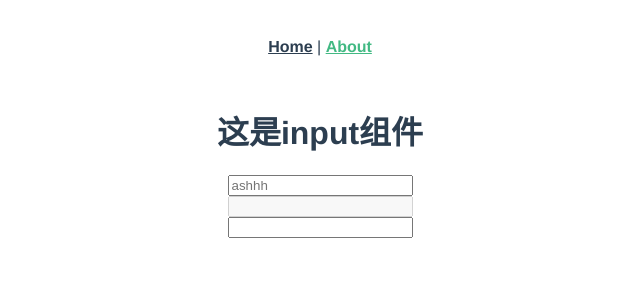
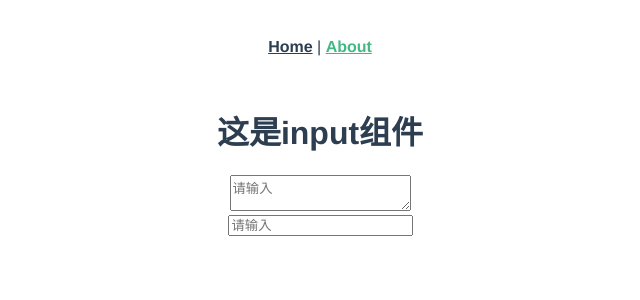
Before and after one commit to feixia666/inputComponent, a Vue app: page /#/about in a window 1280 px wide. Shown: the top 300 px of the page, without its empty margins (320-960 px from the left). Built offline with nearby package versions, Linux system fonts and the light colour scheme.

Commit message:
1.8晚上

```diff
--- a/src/components/base/input2.vue
+++ b/src/components/base/input2.vue
@@ -1,6 +1,38 @@
 <template>
-  <div>
-    <input type="text" :value="value" @input="update" />
+  <div class="main">
+    <template v-if="type == 'text'">
+      <input
+        class="input-area"
+        type="text"
+        v-model="newValue"
+        :placeholder="placeholder"
+        :disabled="disabled"
+      />
+      <span
+        class="clean"
+        @click="cleanAll"
+        v-if="clearable"
+        v-show="newValue != ''"
+        >x</span
+      >
+    </template>
+    <template v-if="type == 'textarea'">
+      <textarea
+        class="textarea"
+        :cols="areasize.cols"
+        :rows="areasize.rows"
+        v-model="newValue"
+        :placeholder="placeholder"
+        :disabled="disabled"
+      ></textarea>
+      <span
+        class="clean"
+        @click="cleanAll"
+        v-if="clearable"
+        v-show="newValue != ''"
+        >x</span
+      >
+    </template>
   </div>
 </template>
 
@@ -10,18 +42,69 @@ export default {
     value: {
       type: String,
       value: ''
+    },
+    type: {
+      type: String,
+      default: 'text'
+    },
+    placeholder: {
+      type: String,
+      default: null
+    },
+    disabled: {
+      type: Boolean,
+      default: false
+    },
+    clearable: {
+      type: Boolean,
+      default: false
+    }
+  },
+  computed: {
+    newValue: {
+      get() {
+        return this.value
+      },
+      set: function(value) {
+        return this.$emit('input', value)
+      }
     }
   },
   data() {
     return {
-      show: ''
+      areasize: {
+        cols: 20,
+        rows: 2
+      }
     }
   },
-
   methods: {
-    update(val) {
-      this.$emit('input', val)
+    cleanAll() {
+      this.newValue = ''
     }
   }
 }
 </script>
+
+<style lang="scss" scoped>
+.main {
+  position: relative;
+  .clean {
+    display: inline-block;
+    font-size: 12px;
+    width: 12px;
+    height: 12px;
+    line-height: 12px;
+    border: 1px solid #b4bccc;
+    border-radius: 50%;
+    cursor: pointer;
+    position: absolute;
+    left: 500px;
+    top: 50%;
+    margin-top: -6px;
+    color: #b4bccc;
+  }
+  .textarea {
+  }
+}
+</style>
--- a/src/views/About.vue
+++ b/src/views/About.vue
@@ -1,31 +1,34 @@
 <template>
   <div class="about">
     <h1>这是input组件</h1>
-    <v-input v-model="msg" placeholder="ashhh"></v-input>
-    <v-input v-model="msg1" :disabled="true"></v-input>
-    <dy-input v-model="msg2"></dy-input>
+    <v-input
+      v-model="msg"
+      type="textarea"
+      clearable
+      placeholder="请输入"
+    ></v-input>
+    <v-input v-model="msg3" placeholder="请输入" clearable></v-input>
+
     <!-- <input type="text" v-model="msg" /> -->
     <div>{{ msg }}</div>
-    <div>{{ msg1 }}</div>
-    <div>{{ msg2 }}</div>
+    <div>{{ msg3 }}</div>
   </div>
 </template>
 
 <script>
-import vInput from '../components/base/input'
-import dyInput from '../components/base/input2'
+import vInput from '../components/base/input2'
 export default {
   data() {
     return {
       msg: '',
       msg1: '',
-      msg2: ''
+      msg2: '',
+      msg3: ''
     }
   },
   methods: {},
   components: {
-    vInput,
-    dyInput
+    vInput
   }
 }
 </script>
```
